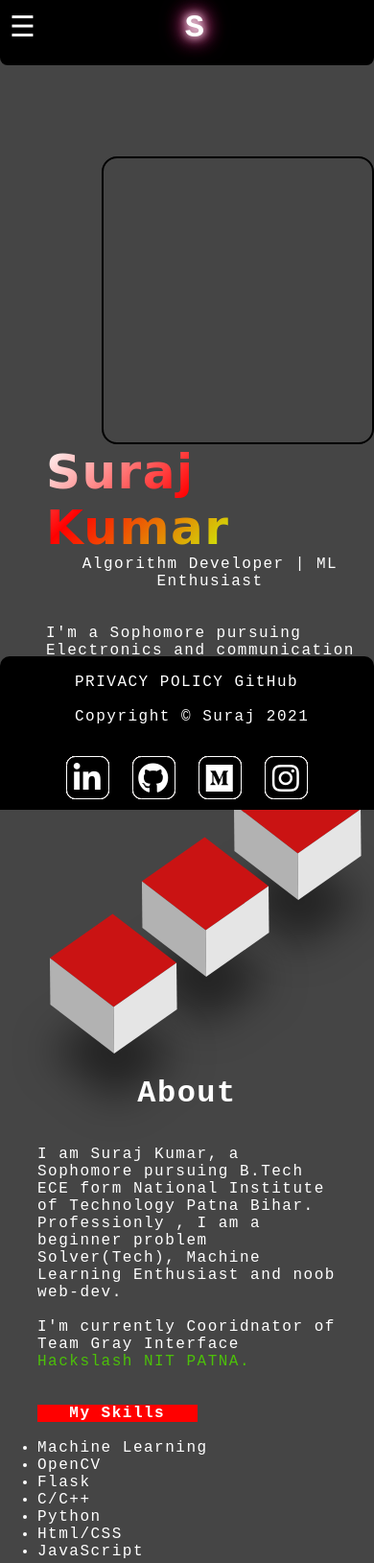
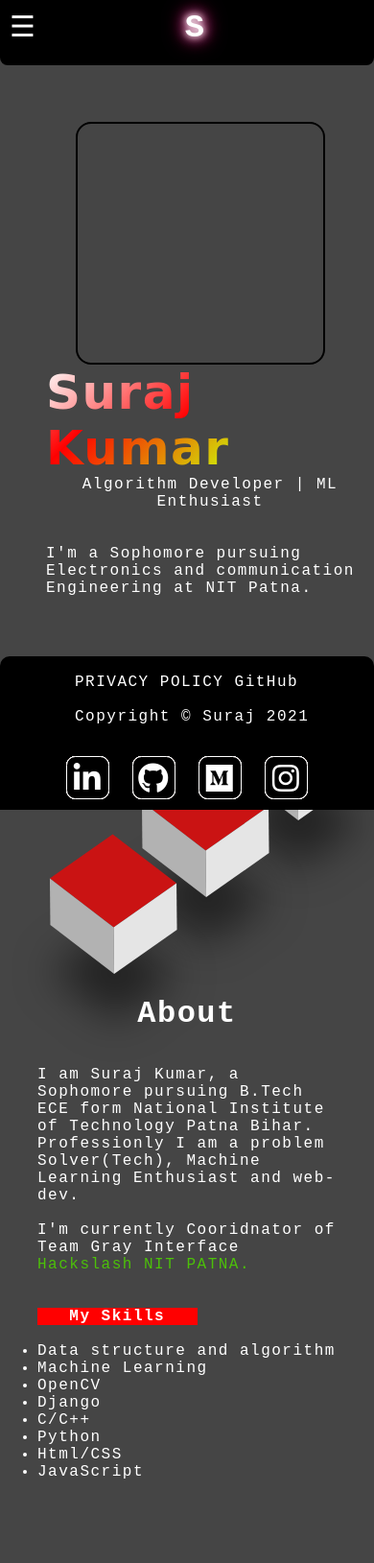
Before and after one commit to kumarSuraj-bit/Portfolio, a plain HTML site: page index.html in a window 390 px wide. Shown: the top 1629 px of the page at 96% size. Drawn offline with Linux system fonts and the light colour scheme.

Commit message:
update some content

```diff
--- a/index.css
+++ b/index.css
@@ -375,7 +375,7 @@ width: 100vw;
 ============================== */
 #home {
   margin-left: 10vw;
-  margin-top: 7rem;
+  margin-top: 25vh;
   display: flex;
   flex-direction: row;
 }
@@ -396,8 +396,8 @@ width: 100vw;
   color: white;
 }
 #home-pic {
-
-  height: 300px;
+  height: 270px;
+  width: auto;
   border-radius: 1rem;
   background-image: url("image/2021-06-07 a.jpeg");
   background-repeat: no-repeat;
@@ -456,6 +456,7 @@ project
   box-shadow: 0 4px 8px 0 rgba(0, 0, 0, 0.2);
   padding: 15px;
   text-align: center;
+  border-radius: 0.2rem;
   background-color: #f1f1f1;
 }
 .card img{
@@ -690,6 +691,14 @@ media-query
 ====================================*/
 
 
+/*
+//////////////////////////////////////////
+//////////////////////////////////////////
+              for mobile
+//////////////////////////////////////////
+//////////////////////////////////////////
+*/
+
 @media only screen and (max-width: 690px) {
   *{
     letter-spacing: 1.5px;
@@ -750,10 +759,12 @@ media-query
   #home{
     flex-direction: column;
     min-height: 50vh;
+    margin-top: 15vh;
   }
   #home-pic{
-    margin-top: 6vh;
-    margin-left: 4.2rem;
+    height: 30vh;
+    width: 260px;
+    margin-left: 2.5rem;
   }
   #home-text span{
     font-size: 50px;
@@ -786,6 +797,17 @@ media-query
     margin-left: 15vw;
   }
 }
+
+/*
+//////////////////////////////////////////
+//////////////////////////////////////////
+              for laptop
+//////////////////////////////////////////
+//////////////////////////////////////////
+*/
+
+
+
 @media only screen and (min-width: 690px) {
 
   #fixed {
@@ -795,6 +817,7 @@ media-query
   }
   #home-pic{
     flex: 1;
+
   }
   #myNav1{
     display: none;
@@ -824,5 +847,5 @@ media-query
   min-height: 100vh;
 }
 #contact{
-  min-height: 100vh;
+  min-height: 80vh;
 }
--- a/index.html
+++ b/index.html
@@ -157,8 +157,8 @@
       <div style="color: white; font-weight: 500">
         <br /><br />
         I am Suraj Kumar, a Sophomore pursuing B.Tech ECE form National
-        Institute of Technology Patna Bihar. Professionly , I am a beginner
-        problem Solver(Tech), Machine Learning Enthusiast and noob web-dev.
+        Institute of Technology Patna Bihar. Professionly I am a
+        problem Solver(Tech), Machine Learning Enthusiast and web-dev.
         <br /><br />
         I'm currently Cooridnator of Team Gray Interface <span><a title="HackSlash Offical website" target="_blank"
             style="text-decoration: none; color: rgb(76, 192, 9);" href="https://hackslash.co.in/">Hackslash NIT
@@ -172,9 +172,10 @@
       </span>
       <span class="skill" style="color: white; font-weight: 500">
         <ul>
+          <li>Data structure and algorithm</li>
           <li>Machine Learning</li>
           <li>OpenCV</li>
-          <li>Flask</li>
+          <li>Django</li>
           <li>C/C++</li>
           <li>Python</li>
           <li>Html/CSS</li>
@@ -184,7 +185,7 @@
     </div>
   </div>
   <div id="project">
-    <h1 title="My projects" style="color: white; font-size: 2rem; text-align: center">Project</h1><br><br>
+    <h1 title="My projects" style="color: white; font-size: 2rem; text-align: center"><span style="background-color: red;padding: 5px;">Projects</span> </h1><br><br>
     <div class="row">
       <div class="column">
         <div class="card">
@@ -199,10 +200,14 @@
       <div class="column">
         <div class="card">
           <br><br>
-          <img src="image/discordbot.png" alt="Project image"><br><br>
+          <img src="image/discordbot.png" alt="Project image">
+          <br>
+          <br>
           <h3 style="color: red;">Discord-Bot</h3>
           <p style="font-weight: bold;">Using Python and Image API</p>
           <p>This is a Bot on Discord which gives you some quote and diffrent images as per your command </p>
+          <br>
+          <br>
         </div>
       </div>
 
@@ -212,7 +217,7 @@
           <h3 style="color: red;">Face-Detection</h3>
           <p style="font-weight: bold;">Using OpenCV and Pyhton</p><br>
           <p>Detect faces in a image and webcam</p>
-          <br>
+
         </div>
       </div>
 
@@ -243,11 +248,11 @@
 
       <div class="column">
         <div class="card">
-          <br><br>
+          <br>
           <img src="image/next.webp" alt="Project image">
           <h3 style="color: red;"></h3>
           <p style="font-weight: bold;"></p>
-          <p></p><br><br>
+          <p></p><br>
         </div>
       </div>
     </div>
```
